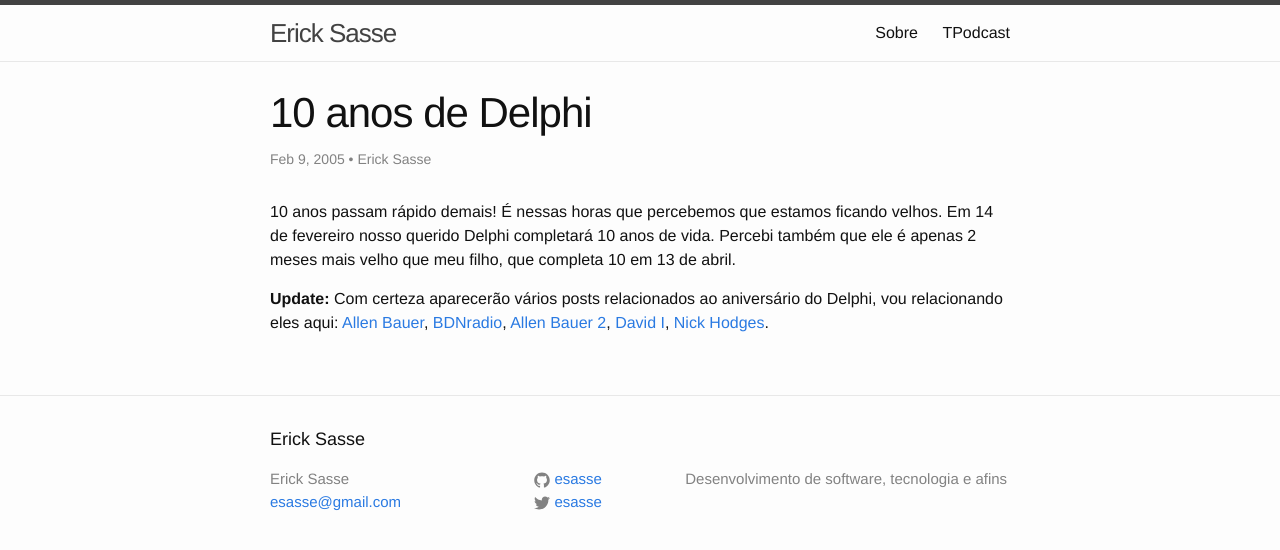
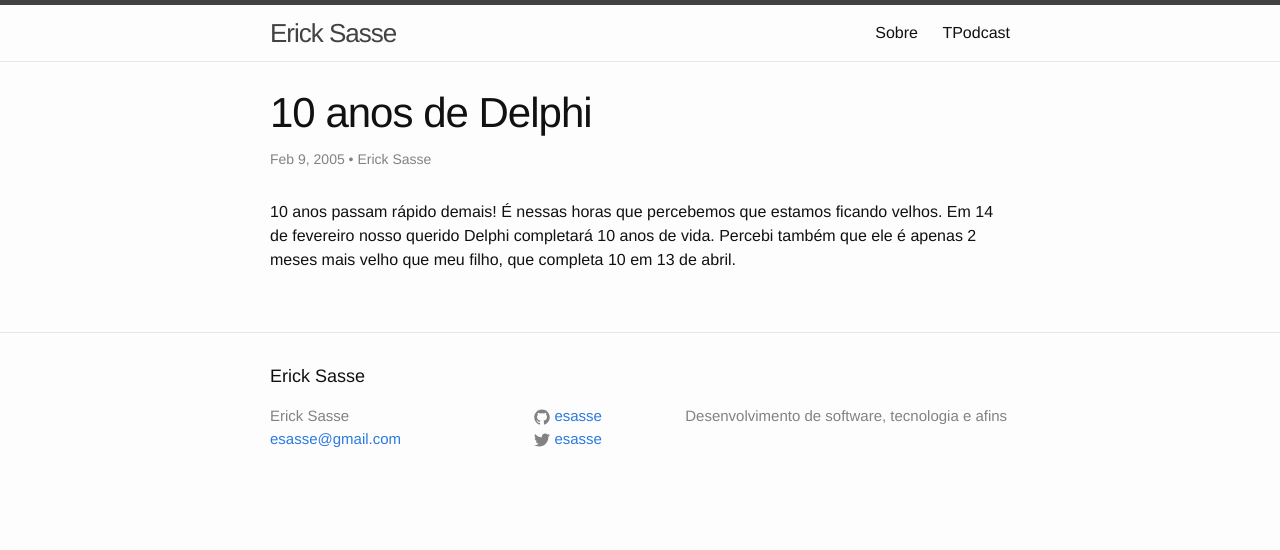
Before and after one commit to esasse/esasse.github.io, a Jekyll site: the page built from _posts/2005-02-09-10-anos-de-delphi.md, in a window 1280 px wide. Shown: the top 550 px of the page. Built offline with Jekyll 4.4.1, drawn with Linux system fonts in a browser that asks for light colours; comment, search, counter and statistics services are not loaded.

Commit message:
Remove links quebrados

```diff
--- a/_posts/2005-02-09-10-anos-de-delphi.md
+++ b/_posts/2005-02-09-10-anos-de-delphi.md
@@ -9,11 +9,3 @@ categories:
   - Delphi
 ---
 10 anos passam r&aacute;pido demais! &Eacute; nessas horas que percebemos que estamos ficando velhos. Em 14 de fevereiro nosso querido Delphi completar&aacute; 10 anos de vida. Percebi tamb&eacute;m que ele &eacute; apenas 2 meses mais velho que meu filho, que completa 10 em 13 de abril.
-
-**Update:** Com certeza aparecer&atilde;o v&aacute;rios posts relacionados ao anivers&aacute;rio do Delphi, vou relacionando eles aqui: [Allen Bauer][1], [BDNradio][2], [Allen Bauer 2][3], [David I][4], [Nick Hodges][5].
-
- [1]: http://blogs.borland.com/abauer/archive/2005/02/08/2597.aspx
- [2]: http://bdn.borland.com/article/0,1410,32973,00.html
- [3]: http://blogs.borland.com/abauer/archive/2005/02/14/2656.aspx
- [4]: http://blogs.borland.com/davidi/archive/2005/02/14/2654.aspx
- [5]: http://www.codefez.com/Default.aspx?tabid=79&#038;newsType=ArticleView&#038;articleId=92
```
